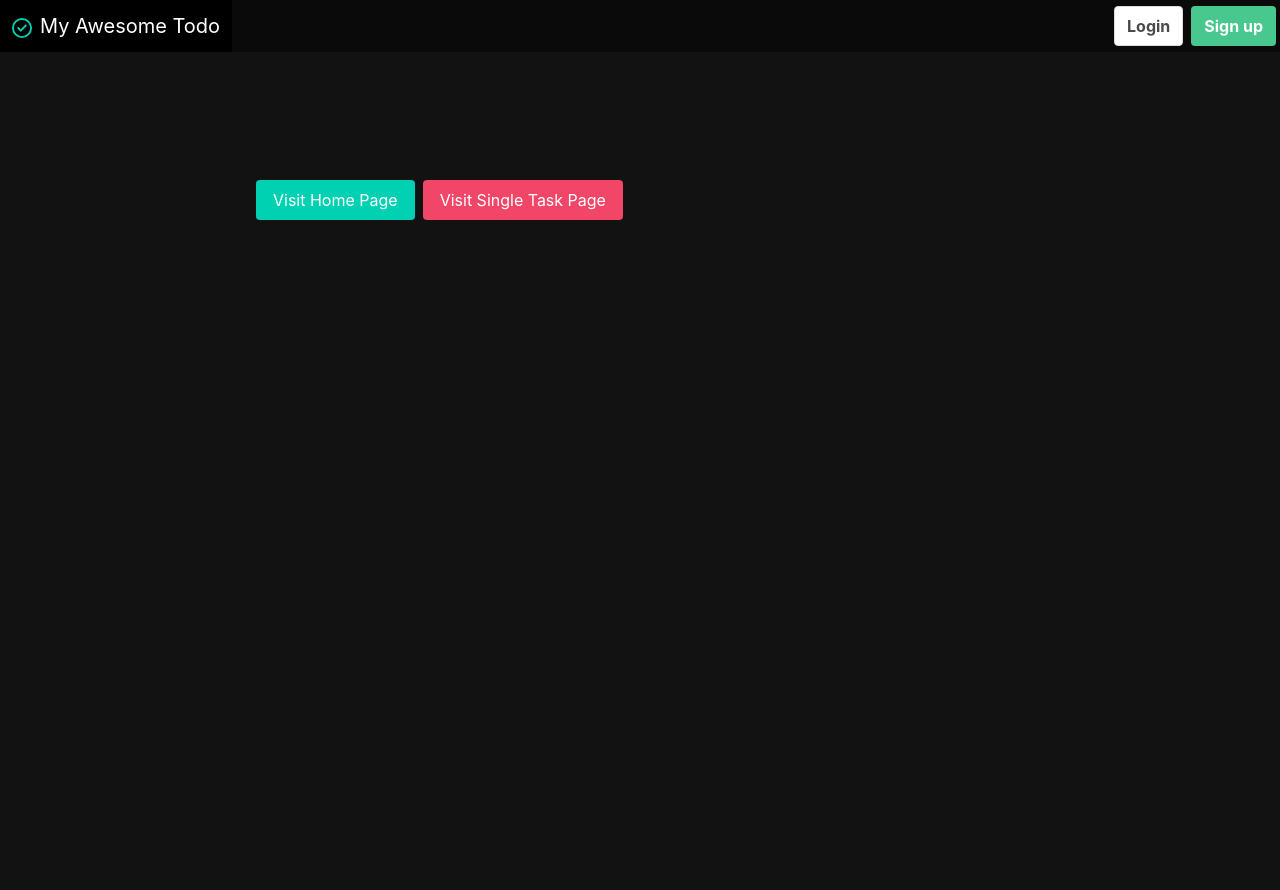
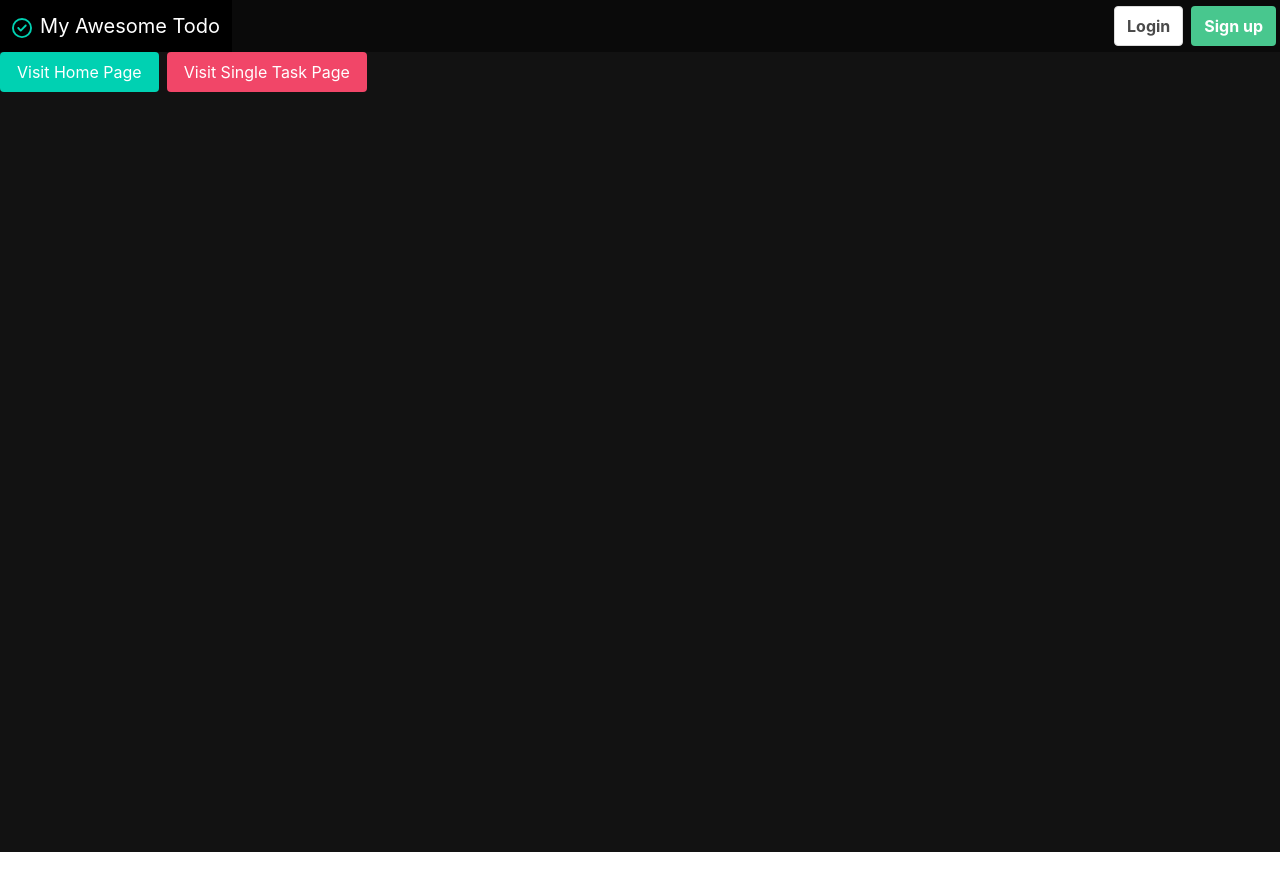
Before and after one commit to AhmedGamal2212/My-Awesome-Todo, a React (Vite) app: page /My-Awesome-Todo in a window 1280 px wide. Shown: the top 890 px of the page. After the commit the page ends 852 px from the top, so only its background shows below. Built offline with nearby package versions, Linux system fonts and the light colour scheme.

Commit message:
remove footer component from the home

```diff
--- a/src/components/Footer/Footer.jsx
+++ b/src/components/Footer/Footer.jsx
@@ -1,10 +1,11 @@
 import { faHeart } from '@fortawesome/free-solid-svg-icons';
 import { FontAwesomeIcon } from '@fortawesome/react-fontawesome';
 import React from 'react';
+import style from './Footer.module.css'
 
 const Footer = () => {
     return (
-        <footer className='p-5 has-background-black'>
+        <footer className={`p-5 has-background-black ${style.footer}`}>
             <div className='content has-text-centered'>
                 <p className='title'>
                     <span className='has-text-success'>M</span>
--- /dev/null
+++ b/src/components/Footer/Footer.module.css
@@ -0,0 +1,5 @@
+.footer {
+    position: absolute;
+    bottom: 0;
+    width: 100%;
+}
--- a/src/pages/Home/Home.jsx
+++ b/src/pages/Home/Home.jsx
@@ -12,7 +12,7 @@ const Home = () => {
     const leftPaneWidthInRatio = 3;
     const rightPaneWidthInRatio = 1;
     return (
-        <div className='is-fh'>
+        <div className='is-fh' style={{position: 'relative'}}>
             <QuoteContainer useQuote={useRandomInspirationalQuote} />
             <AddTaskForm />
             <SplitScreen
@@ -22,7 +22,6 @@ const Home = () => {
                 <RegularItemsListContainer useItemsData={useTasksContext} />
                 <TaskFilters />
             </SplitScreen>
-            <Footer />
         </div>
     );
 };
--- a/src/pages/Landing/Landing.jsx
+++ b/src/pages/Landing/Landing.jsx
@@ -4,11 +4,7 @@ import { Link } from 'react-router-dom';
 
 const Landing = () => {
     return (
-        // dummy buttons
-        <div className='buttons' style={{
-            marginTop: '10%',
-            marginLeft: '20%'
-        }}>
+        <div className='buttons'>
             <Link
                 className='button is-primary'
                 to={`./tasks`}
```
